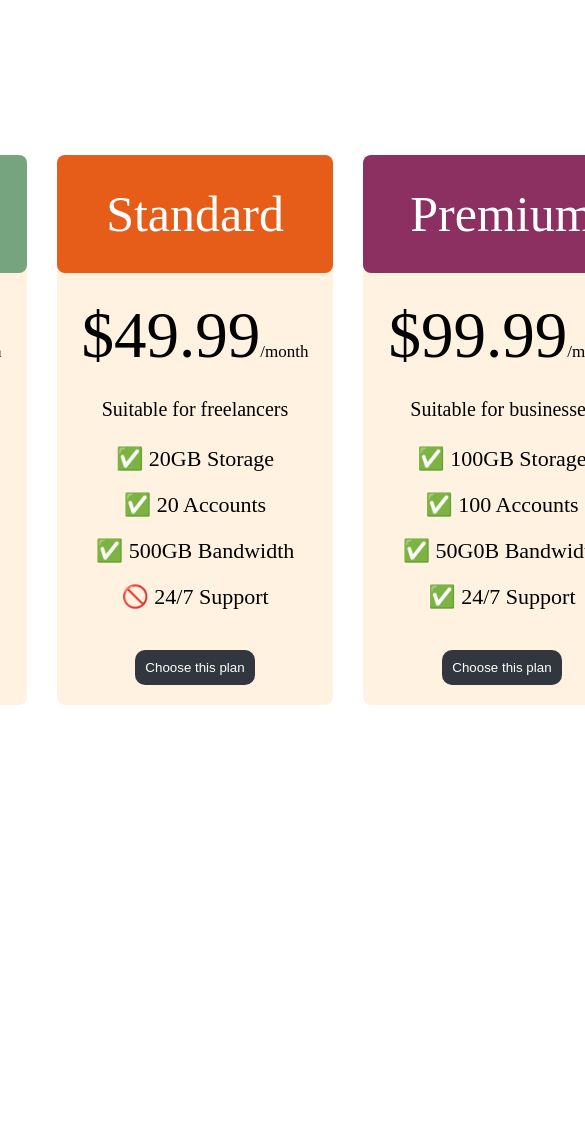
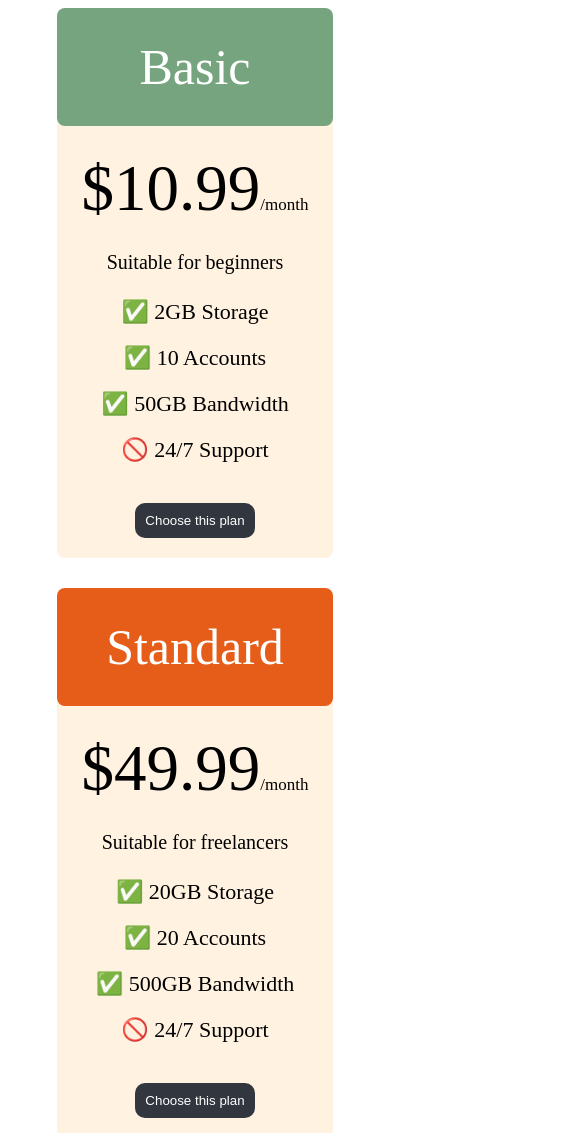
Before and after one commit to berkyalkn/pricing-table, a plain HTML site: page index.html in a window 390 px wide. Shown: the top 1133 px of the page, 585 px wide, since content can reach past the window. Before the commit the page ends 860 px from the top, so only its background shows below. Drawn offline with Linux system fonts and the light colour scheme.

Commit message:
add media query for small screens

```diff
--- a/style.css
+++ b/style.css
@@ -74,3 +74,10 @@
 .month {
     font-size: 17px;
 }
+
+@media (max-width: 1250px) {
+    .container {
+        flex-direction: column;
+        height: 100%;
+      }
+}
```
